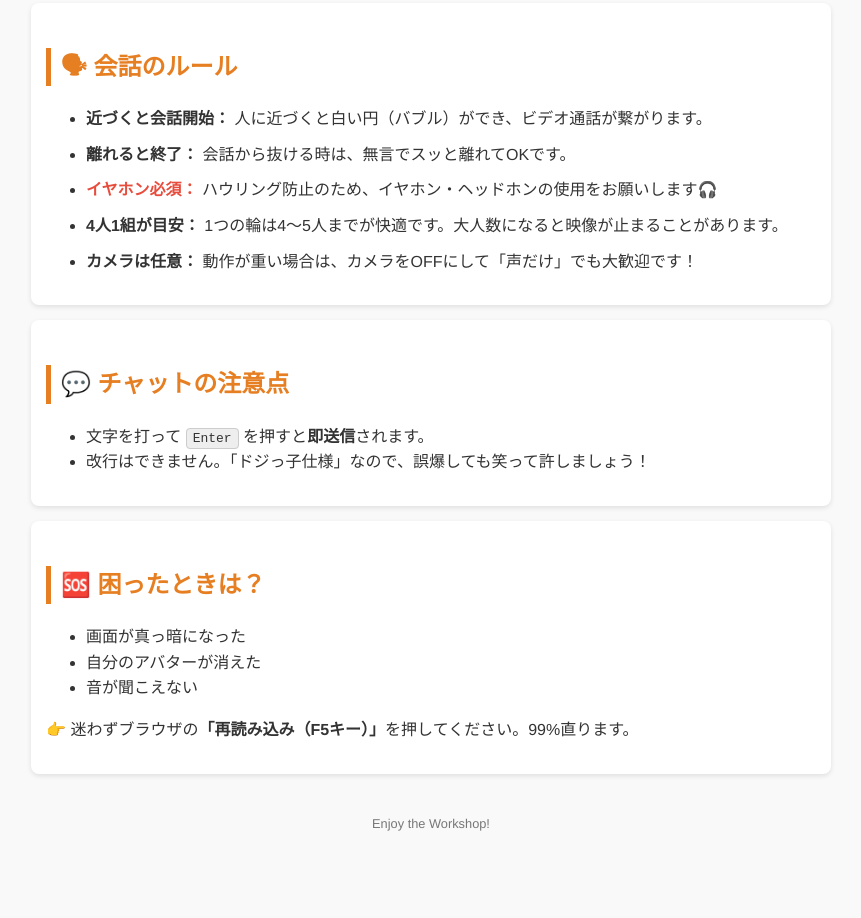
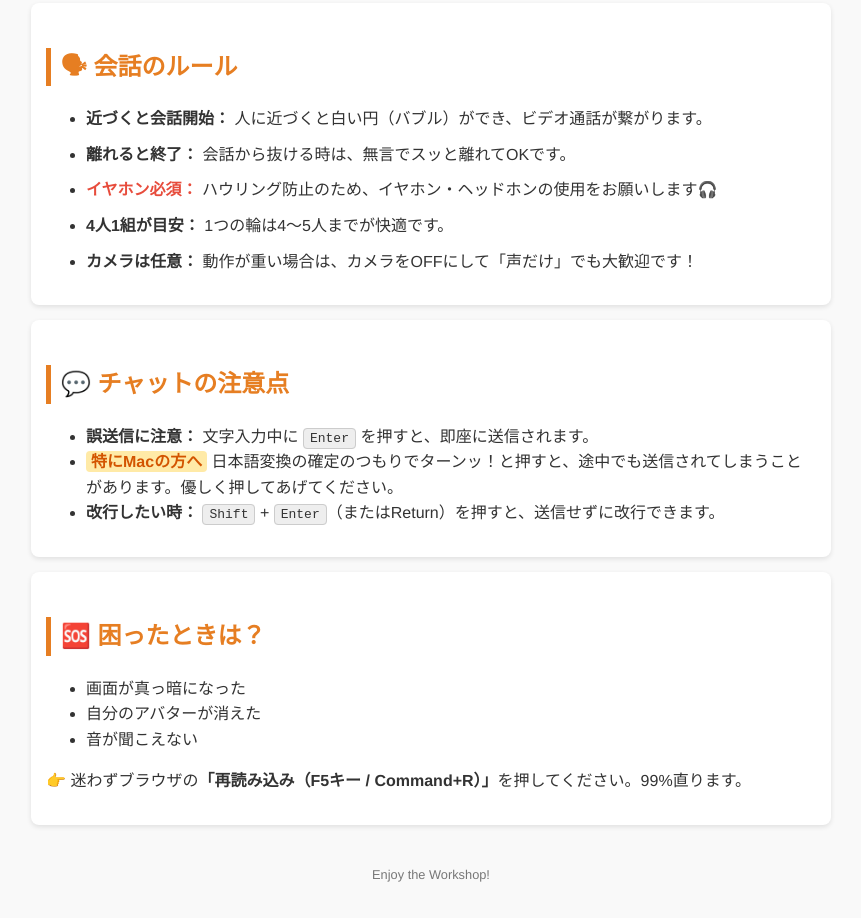
Before and after one commit to jackieabe/my-metaverse, a website built with Vite: page guide.html in a window 1280 px wide. Shown: the part 447-1365 px from the top of the page, without its empty margins (209-1070 px from the left). Before the commit the page ends 1314 px from the top, so only its background shows below. Built offline with nearby package versions, Linux system fonts and the light colour scheme.

Commit message:
Update guide.html

```diff
--- a/guide.html
+++ b/guide.html
@@ -11,6 +11,7 @@
         .box { background: #fff; padding: 15px; border-radius: 8px; box-shadow: 0 2px 5px rgba(0,0,0,0.1); margin-bottom: 15px; }
         .check-list li { margin-bottom: 10px; }
         .important { color: #e74c3c; font-weight: bold; }
+        .mac-warning { color: #d35400; font-weight: bold; background-color: #ffeaa7; padding: 2px 5px; border-radius: 4px; }
         .key { background: #eee; padding: 2px 6px; border-radius: 4px; border: 1px solid #ccc; font-family: monospace; }
         footer { text-align: center; margin-top: 40px; font-size: 0.8em; color: #777; }
     </style>
@@ -36,7 +37,7 @@
             <li><strong>近づくと会話開始：</strong> 人に近づくと白い円（バブル）ができ、ビデオ通話が繋がります。</li>
             <li><strong>離れると終了：</strong> 会話から抜ける時は、無言でスッと離れてOKです。</li>
             <li><strong><span class="important">イヤホン必須：</span></strong> ハウリング防止のため、イヤホン・ヘッドホンの使用をお願いします🎧</li>
-            <li><strong>4人1組が目安：</strong> 1つの輪は4〜5人までが快適です。大人数になると映像が止まることがあります。</li>
+            <li><strong>4人1組が目安：</strong> 1つの輪は4〜5人までが快適です。</li>
             <li><strong>カメラは任意：</strong> 動作が重い場合は、カメラをOFFにして「声だけ」でも大歓迎です！</li>
         </ul>
     </div>
@@ -44,8 +45,9 @@
     <div class="box">
         <h2>💬 チャットの注意点</h2>
         <ul>
-            <li>文字を打って <span class="key">Enter</span> を押すと<strong>即送信</strong>されます。</li>
-            <li>改行はできません。「ドジっ子仕様」なので、誤爆しても笑って許しましょう！</li>
+            <li><strong>誤送信に注意：</strong> 文字入力中に <span class="key">Enter</span> を押すと、即座に送信されます。</li>
+            <li><span class="mac-warning">特にMacの方へ</span> 日本語変換の確定のつもりでターンッ！と押すと、途中でも送信されてしまうことがあります。優しく押してあげてください。</li>
+            <li><strong>改行したい時：</strong> <span class="key">Shift</span> + <span class="key">Enter</span>（またはReturn）を押すと、送信せずに改行できます。</li>
         </ul>
     </div>
 
@@ -56,7 +58,7 @@
             <li>自分のアバターが消えた</li>
             <li>音が聞こえない</li>
         </ul>
-        <p>👉 迷わずブラウザの<strong>「再読み込み（F5キー）」</strong>を押してください。99%直ります。</p>
+        <p>👉 迷わずブラウザの<strong>「再読み込み（F5キー / Command+R）」</strong>を押してください。99%直ります。</p>
     </div>
 
     <footer>
```
